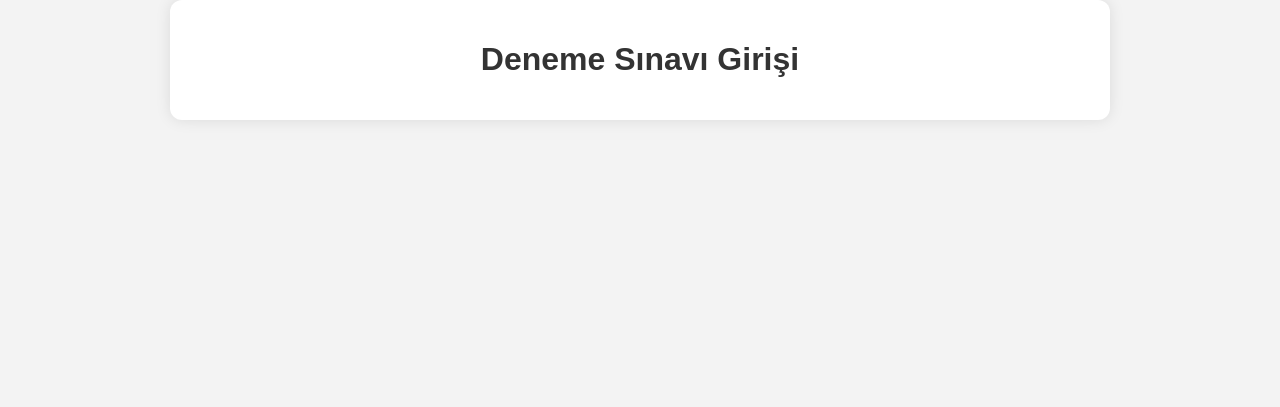
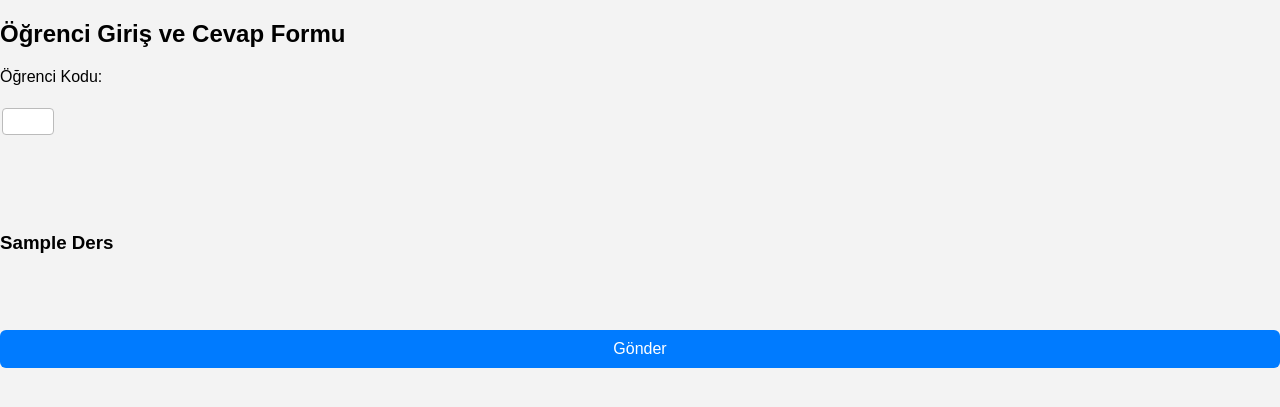
Before and after one commit to muratdeveli03/deneme-sinav-app, a Flask app: template templates/index.html in a window 1280 px wide. Shown: the top 407 px of the page. Run offline with Flask 3, Linux system fonts and the light colour scheme; the template is opened without the code that fills it: most values are stand-ins (such as "Sample title", 1, 10 or a date in 2020).

Commit message:
Update index.html

```diff
--- a/templates/index.html
+++ b/templates/index.html
@@ -6,33 +6,22 @@
     <link rel="stylesheet" href="{{ url_for('static', filename='style.css') }}">
 </head>
 <body>
-    <div class="container">
-        <h1>Deneme Sınavı Girişi</h1>
+    <h2>Öğrenci Giriş ve Cevap Formu</h2>
+    <form method="POST">
+        <label>Öğrenci Kodu:</label>
+        <input type="text" name="code" required><br><br>
 
-        {% if error %}
-            <div class="error">{{ error }}</div>
-        {% endif %}
+        {% for ders in dersler %}
+        <div class="ders-container {{ ders }}">
+            <h3>{{ ders|title }}</h3>
+            {% for i in range(soru_sayilari[ders]) %}
+                <input type="text" name="{{ ders }}{{ i + 1 }}" maxlength="1" placeholder="{{ i + 1 }}">
+            {% endfor %}
+        </div>
+        {% endfor %}
 
-        {% if show_form %}
-        <form method="post">
-            <label for="code">Öğrenci Kodu:</label>
-            <input type="text" name="code" id="code" required>
-
-            {% for ders, soru_sayisi in {
-                'turkce': 20, 'matematik': 20, 'fen': 20,
-                'inkilap': 10, 'din': 10, 'ingilizce': 10
-            }.items() %}
-            <fieldset class="{{ ders }}">
-                <legend>{{ ders.capitalize() }}</legend>
-                {% for i in range(soru_sayisi) %}
-                    <input type="text" name="{{ ders }}{{ i+1 }}" maxlength="1" placeholder="{{ i+1 }}">
-                {% endfor %}
-            </fieldset>
-            {% endfor %}
-
-            <button type="submit">Sonuçları Göster</button>
-        </form>
-        {% endif %}
-    </div>
+        <br>
+        <button type="submit">Gönder</button>
+    </form>
 </body>
 </html>
```
